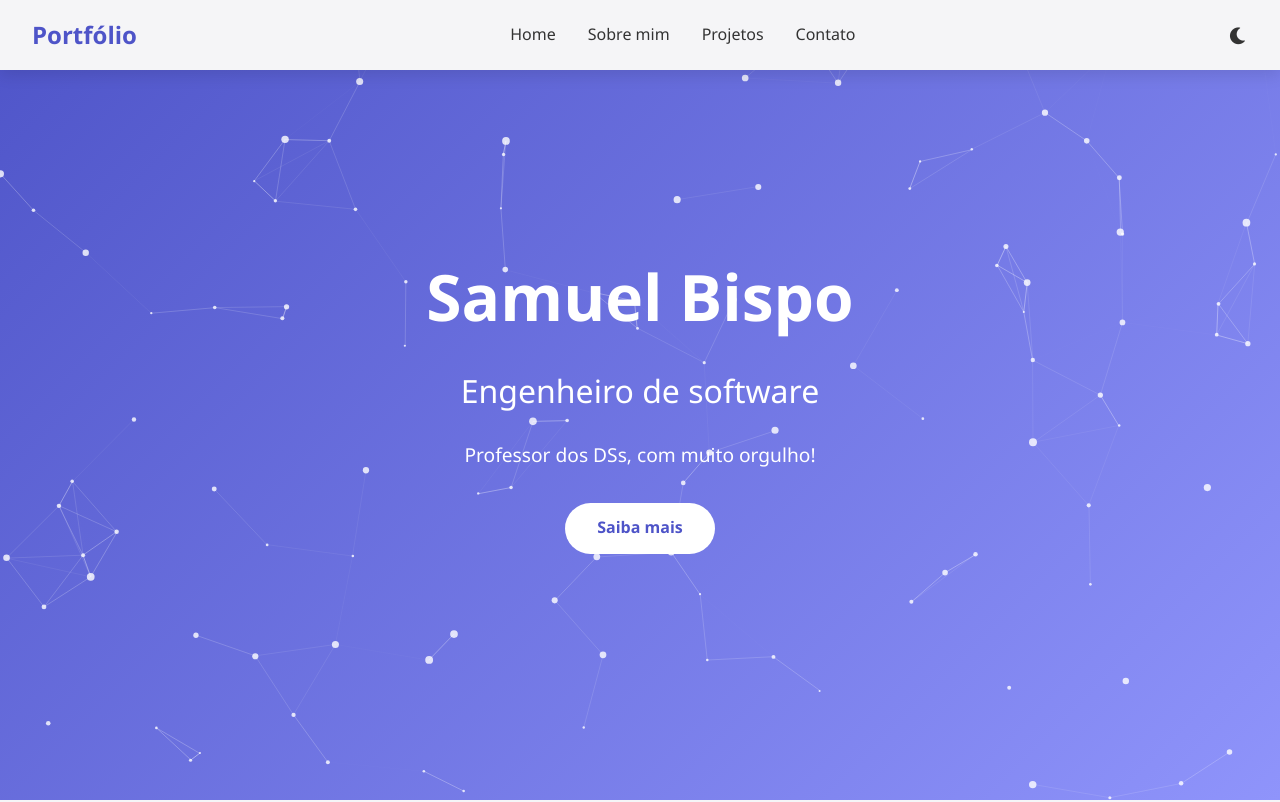
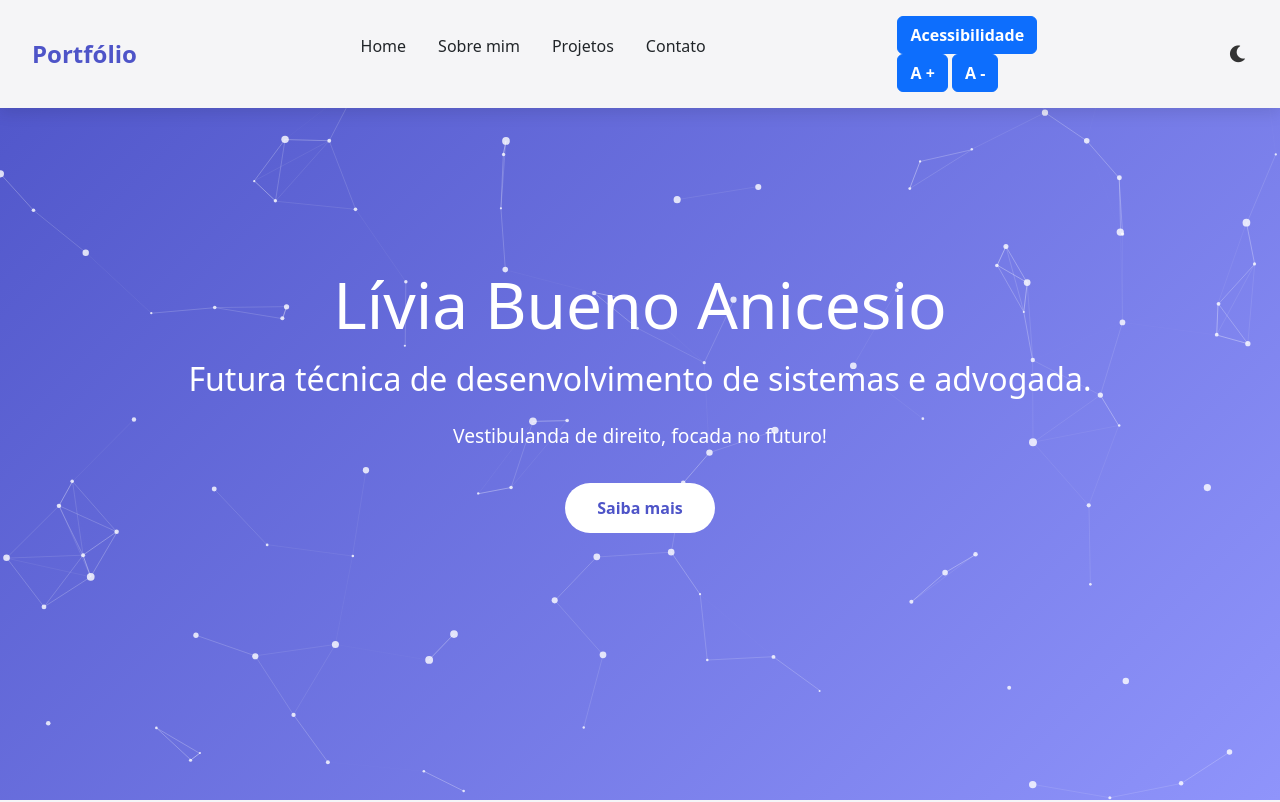
Before and after one commit to livinha17/portifolio, a plain HTML site: page index.html in a window 1280 px wide. Shown: the top 802 px of the page. Drawn offline with nearby package versions, Linux system fonts and the light colour scheme.

Commit message:
Adicionando o menu

```diff
--- a/index.html
+++ b/index.html
@@ -6,9 +6,12 @@
     <link rel="shortcut icon" href="assets/profile.png" type="image/x-icon">
     <link rel="stylesheet" href="styles.css">
     <link rel="stylesheet" href="https://cdnjs.cloudflare.com/ajax/libs/font-awesome/6.0.0/css/all.min.css">
+    <link href="https://cdnjs.cloudflare.com/ajax/libs/bootstrap/5.3.3/css/bootstrap.min.css" rel="stylesheet">
+    <link rel="stylesheet" href="https://cdnjs.cloudflare.com/ajax/libs/bootstrap-icons/1.11.3/font/bootstrap-icons.min.css">
 </head>
 <body>
     <header>
+
         <nav id="navbar">
             <div class="nav-container">
                 <div class="logo">Portfólio</div>
@@ -18,6 +21,17 @@
                     <li><a href="#projects" class="nav-link">Projetos</a></li>
                     <li><a href="#contact" class="nav-link">Contato</a></li>
                 </ul>
+                <div id="acessibilidade" class="menu-acessibilidade">
+                    <button id= "botao-acessibilidade" class="btn btn-primary fw-bold rotacao-botao">Acessibilidade</button>
+
+                    <div id="opcoes-acessibilidade" class="opcoes-acessibilidade apresenta-lista">
+                        <button id="aumentar-fonte" class="btn btn-primary fw-bold">A +</button>
+
+                        <button id="diminuir-fonte" class="btn btn-primary fw-bold">A -</button>
+
+                    </div>
+               </div>
+
                 <button id="theme-toggle" aria-label="Toggle dark mode">
                     <i class="fas fa-moon"></i>
                 </button>
@@ -34,9 +48,9 @@
         <section id="home" class="full-height">
             <canvas id="particles"></canvas>
             <div class="hero-content">
-                <h1>Samuel Bispo</h1>
-                <h2>Engenheiro de software</h2>
-                <p class="tagline">Professor dos DSs, com muito orgulho!</p>
+                <h1>Lívia Bueno Anicesio</h1>
+                <h2>Futura técnica de desenvolvimento de sistemas e advogada.</h2>
+                <p class="tagline">Vestibulanda de direito, focada no futuro!</p>
                 <a href="#about" class="cta-button">Saiba mais</a>
             </div>
         </section>
@@ -49,7 +63,7 @@
                         <div class="circle-frame"></div>
                     </div>
                     <div class="about-texts">
-                        <p class="bio-text">Sua bio deve vir aqui, escreva algumas palavras bonitas sobre si. O que gosta de fazer, o que gosta de comer e o que gosta de jogar/ler/assistir.</p>
+                        <p class="bio-text"> Estudo no colégio Adolpho, em Astorga, faço cursinho, focada e dedicando parte do meu dia (aproximadamente 15 horas do meu dia) estudando! Ou seja, ja tenho uma certa intimidade com os estudos. Nos meus tempos livres aproveito com meu namorado, vou em eventos da igreja, algumas vezes me chamam para pregar ( e eu amo, pois é maravilhoso levar a palavra de Deus para aqueles que são sedentos do amor de Deus!)</p>
                     </div>
                     <div class="skills-grid"></div>
                 </div>
@@ -99,5 +113,6 @@
     </footer>
 
     <script src="script.js"></script>
+
 </body>
 </html>
```
